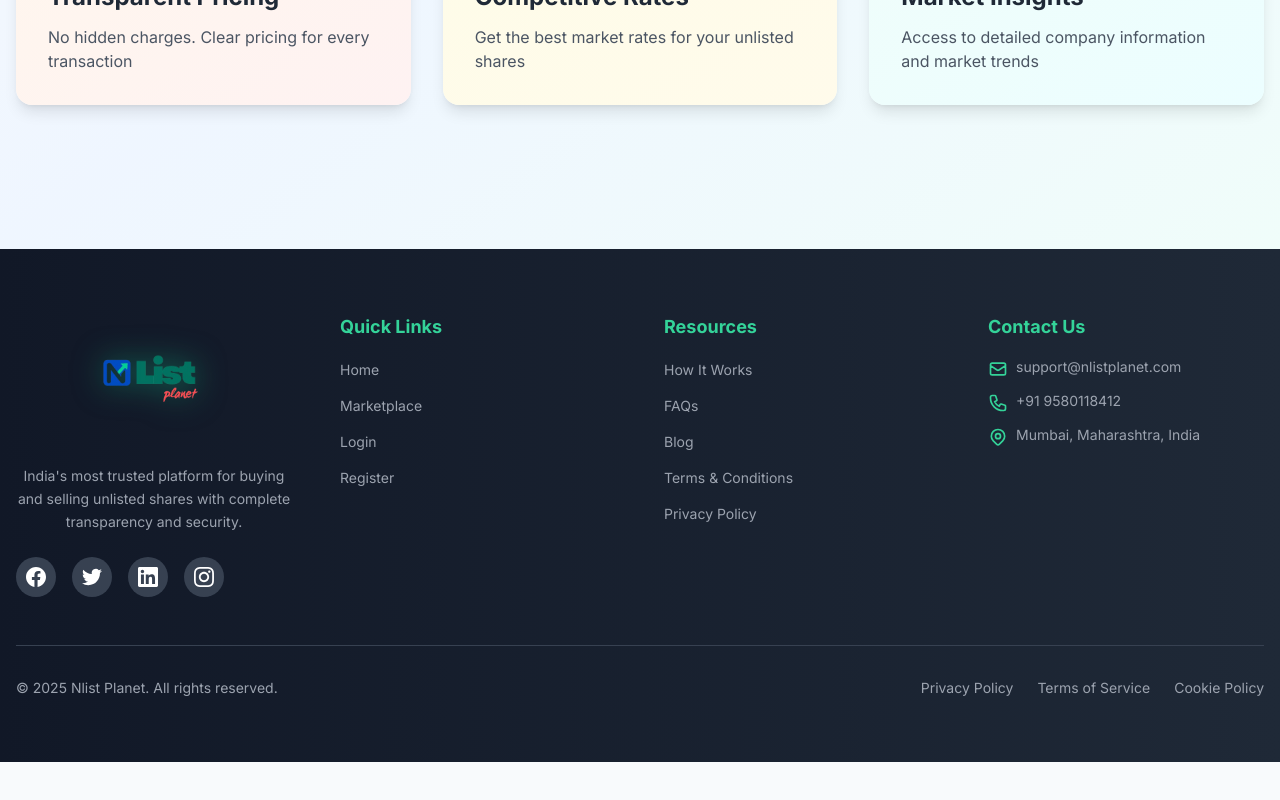
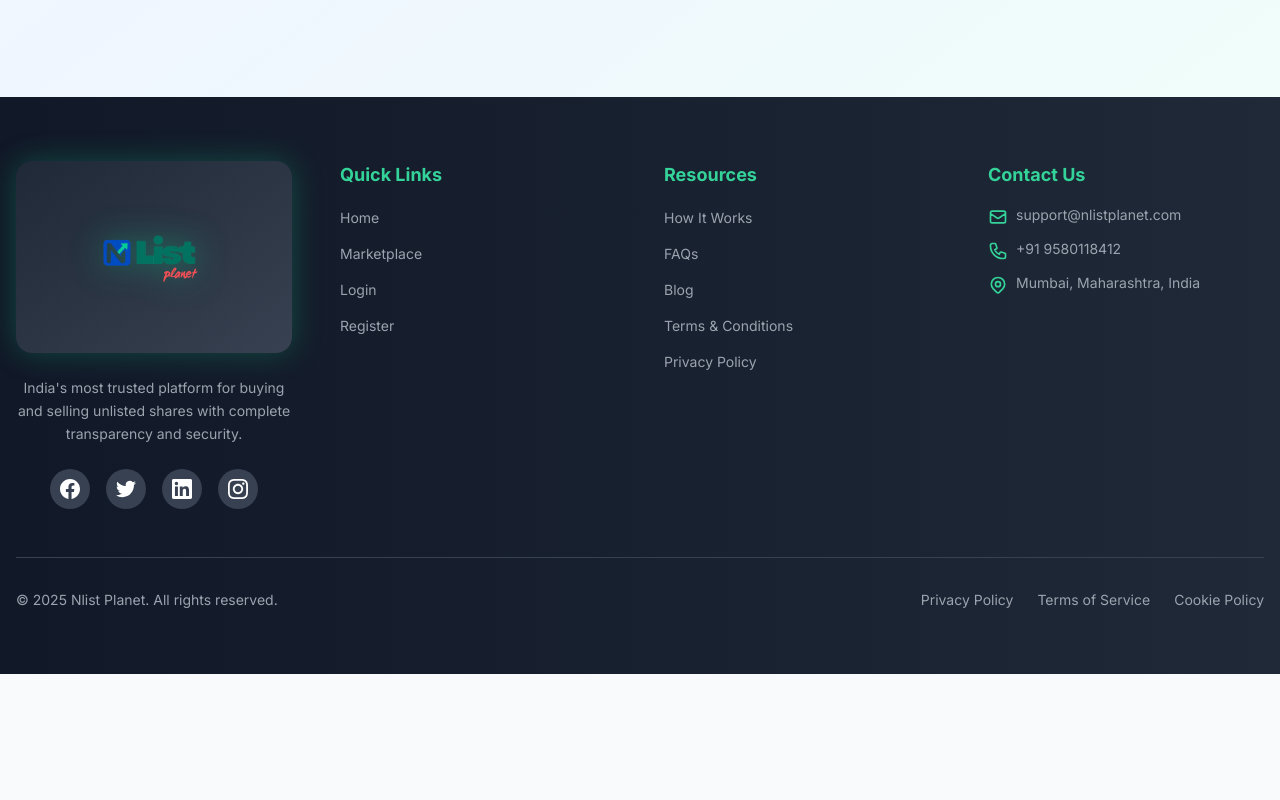
Before and after one commit to nlistedplanet-source/nlistplanet-frontend, a React (Create React App) app: page / in a window 1280 px wide. Shown: the part 3347-4147 px from the top of the page. After the commit the page ends 4021 px from the top, so only its background shows below. Built offline with nearby package versions, Linux system fonts and the light colour scheme; no server answers.

Commit message:
style: double header logo size, reduce hero height, increase Why Choose logo 50%, add glowing tab to footer logo, fix white space issues

```diff
--- a/src/App.jsx
+++ b/src/App.jsx
@@ -1,5 +1,5 @@
 import React, { useState, useEffect } from 'react';
-import { BrowserRouter as Router, Routes, Route, Navigate } from 'react-router-dom';
+import { BrowserRouter as Router, Routes, Route, Navigate, useLocation } from 'react-router-dom';
 import { Toaster } from 'react-hot-toast';
 
 // Context Providers
@@ -35,6 +35,7 @@ const ProtectedRoute = ({ children }) => {
 
 function AppContent() {
   const { user, loading } = useAuth();
+  const location = useLocation();
   const [showBottomNav, setShowBottomNav] = useState(true);
 
   // Hide bottom nav on login/register pages
@@ -49,12 +50,12 @@ function AppContent() {
   }
 
   return (
-    <div className="min-h-screen bg-dark-50 pb-20">
+    <div className="min-h-screen bg-dark-50">
       {/* Top Bar */}
       {showBottomNav && <TopBar />}
 
       {/* Main Content */}
-      <main className="pt-16">
+      <main className={location.pathname === '/' ? '' : 'pt-16'}>
         <Routes>
           <Route path="/" element={<HomePage />} />
           <Route path="/marketplace" element={<MarketplacePage />} />
--- a/src/components/TopBar.jsx
+++ b/src/components/TopBar.jsx
@@ -54,7 +54,7 @@ const TopBar = ({ title, showBack = false }) => {
                 <img
                   src="/images/logos/nlist_logo.svg"
                   alt="Nlist Planet"
-                  className="h-16 w-auto object-contain"
+                  className="h-32 w-auto object-contain"
                 />
               </button>
             )}
--- a/src/pages/HomePage.jsx
+++ b/src/pages/HomePage.jsx
@@ -32,9 +32,9 @@ const HomePage = () => {
   }, [charIndex, isDeleting, wordIndex, words]);
 
   return (
-    <div>
+    <div className="min-h-screen">
       {/* Hero Section */}
-      <div className="bg-gradient-to-br from-teal-50 via-cyan-50 to-emerald-50 pt-6 md:pt-8 pb-12 px-8 min-h-screen flex flex-col justify-between relative overflow-hidden">
+      <div className="bg-gradient-to-br from-teal-50 via-cyan-50 to-emerald-50 pt-6 md:pt-8 pb-12 px-8 flex flex-col justify-between relative overflow-hidden" style={{minHeight: '85vh'}}>
         <div className="absolute top-20 right-10 w-64 h-64 bg-emerald-200 rounded-full opacity-20 blur-3xl"></div>
         <div className="absolute bottom-20 left-10 w-96 h-96 bg-teal-200 rounded-full opacity-20 blur-3xl"></div>
 
@@ -314,7 +314,7 @@ const HomePage = () => {
               <img
                 src="/images/logos/new_logo.png"
                 alt="Nlist Planet"
-                className="h-16 w-16 object-contain"
+                className="h-24 w-24 object-contain"
               />
             </h2>
             <p className="text-xl text-gray-600 max-w-3xl mx-auto">
@@ -387,11 +387,11 @@ const HomePage = () => {
       </div>
 
       {/* Footer Section */}
-      <footer className="bg-gradient-to-r from-gray-900 to-gray-800 text-white py-16 mt-0">
+      <footer className="bg-gradient-to-r from-gray-900 to-gray-800 text-white py-16">
         <div className="max-w-7xl mx-auto px-4">
           <div className="grid md:grid-cols-4 gap-12 mb-12">
             <div className="col-span-1">
-              <div className="flex flex-col items-center gap-3 mb-6">
+              <div className="flex flex-col items-center gap-3 mb-6 bg-gradient-to-br from-gray-800 to-gray-700 p-8 rounded-2xl shadow-[0_0_30px_rgba(16,185,129,0.3)] hover:shadow-[0_0_50px_rgba(16,185,129,0.6)] transition-all duration-300">
                 <img
                   src="/images/logos/new_logo.png"
                   alt="Nlist Planet Logo"
@@ -401,7 +401,7 @@ const HomePage = () => {
               <p className="text-gray-400 text-sm leading-relaxed text-center">
                 India's most trusted platform for buying and selling unlisted shares with complete transparency and security.
               </p>
-              <div className="flex gap-4 mt-6">
+              <div className="flex gap-4 mt-6 justify-center">
                 <a href="https://www.facebook.com/nlistplanet" target="_blank" rel="noopener noreferrer" className="w-10 h-10 bg-gray-700 hover:bg-emerald-500 rounded-full flex items-center justify-center transition-all duration-300">
                   <svg className="w-5 h-5" fill="currentColor" viewBox="0 0 24 24">
                     <path d="M24 12.073c0-6.627-5.373-12-12-12s-12 5.373-12 12c0 5.99 4.388 10.954 10.125 11.854v-8.385H7.078v-3.47h3.047V9.43c0-3.007 1.792-4.669 4.533-4.669 1.312 0 2.686.235 2.686.235v2.953H15.83c-1.491 0-1.956.925-1.956 1.874v2.25h3.328l-.532 3.47h-2.796v8.385C19.612 23.027 24 18.062 24 12.073z"/>
```
